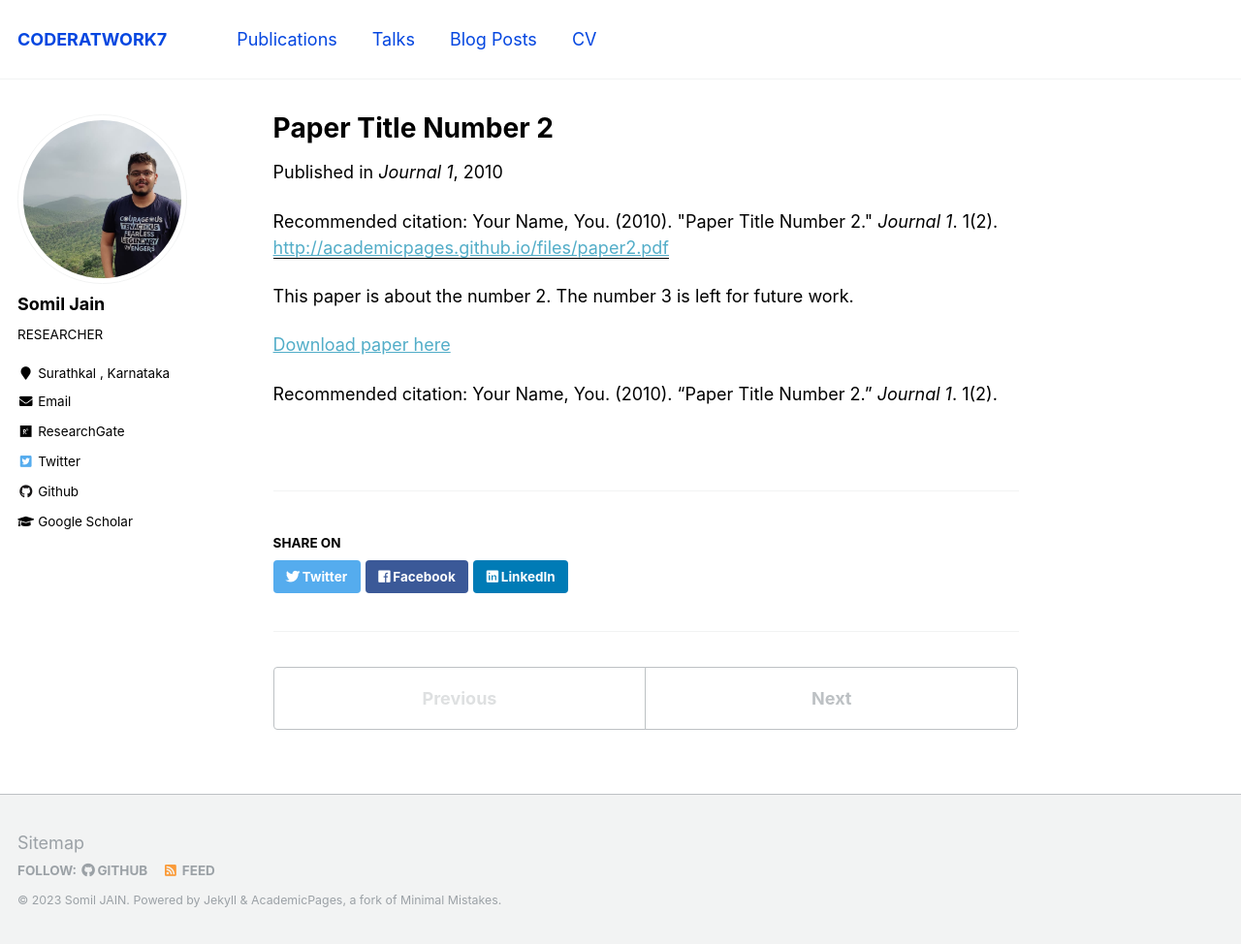
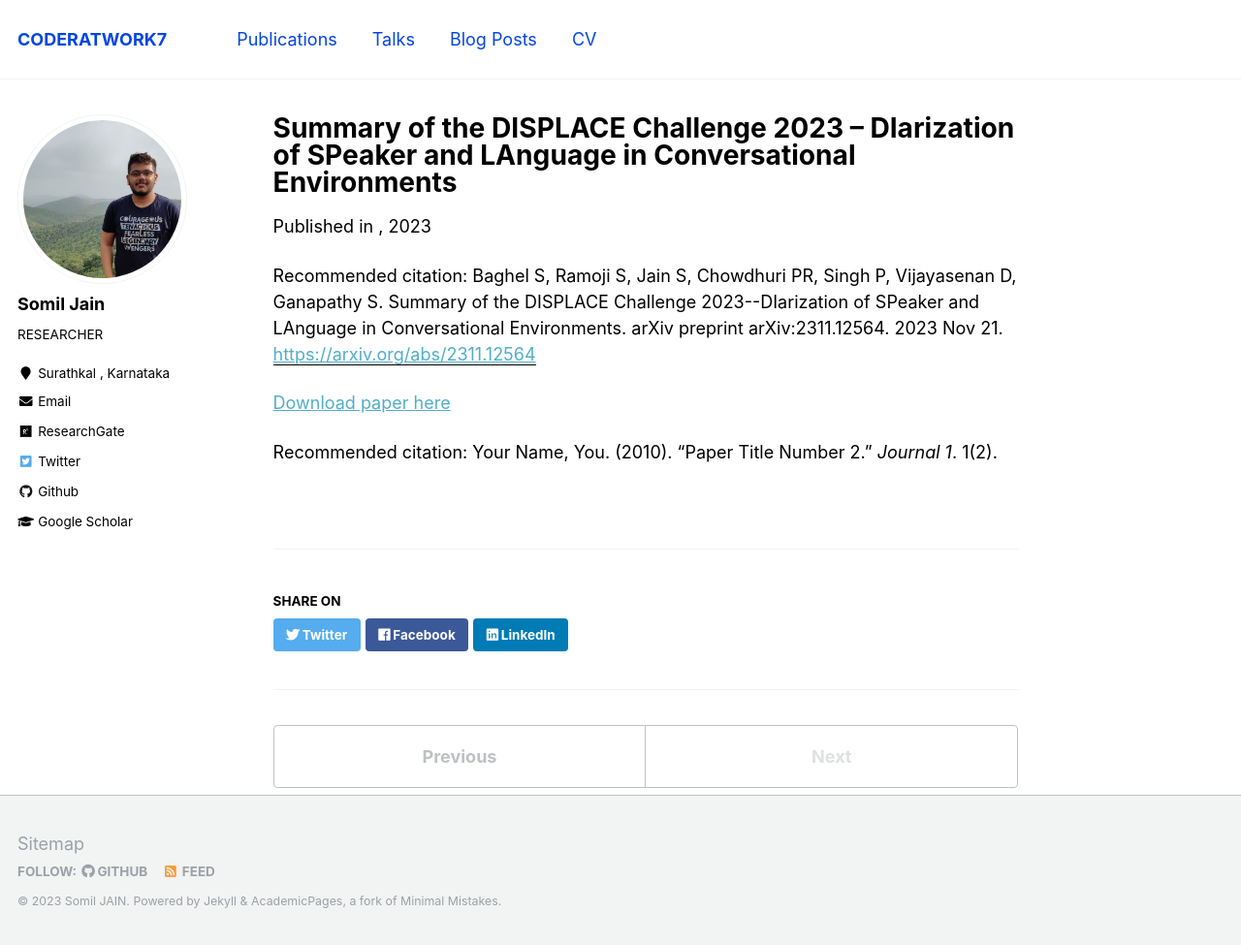
Before and after one commit to somiljain7/somiljain7.github.io, a Jekyll site: the page built from _publications/2010-10-01-paper-title-number-2.md, in a window 1280 px wide and 975 px high. Shown: the whole window at 97% size. Built offline with Jekyll 4.4.1, drawn with Linux system fonts in a browser that asks for light colours.

Commit message:
Update 2010-10-01-paper-title-number-2.md

```diff
--- a/_publications/2010-10-01-paper-title-number-2.md
+++ b/_publications/2010-10-01-paper-title-number-2.md
@@ -1,14 +1,13 @@
 ---
-title: "Paper Title Number 2"
+title: "Summary of the DISPLACE Challenge 2023 -- DIarization of SPeaker and LAnguage in Conversational Environments"
 collection: publications
 permalink: /publication/2010-10-01-paper-title-number-2
-excerpt: 'This paper is about the number 2. The number 3 is left for future work.'
-date: 2010-10-01
-venue: 'Journal 1'
-paperurl: 'http://academicpages.github.io/files/paper2.pdf'
-citation: 'Your Name, You. (2010). &quot;Paper Title Number 2.&quot; <i>Journal 1</i>. 1(2).'
+excerpt: 'This paper is Preprint .'
+date: 2023-11-23
+venue: ''
+paperurl: 'https://arxiv.org/abs/2311.12564'
+citation: 'Baghel S, Ramoji S, Jain S, Chowdhuri PR, Singh P, Vijayasenan D, Ganapathy S. Summary of the DISPLACE Challenge 2023--DIarization of SPeaker and LAnguage in Conversational Environments. arXiv preprint arXiv:2311.12564. 2023 Nov 21.'
 ---
-This paper is about the number 2. The number 3 is left for future work.
 
 [Download paper here](http://academicpages.github.io/files/paper2.pdf)
 
```
